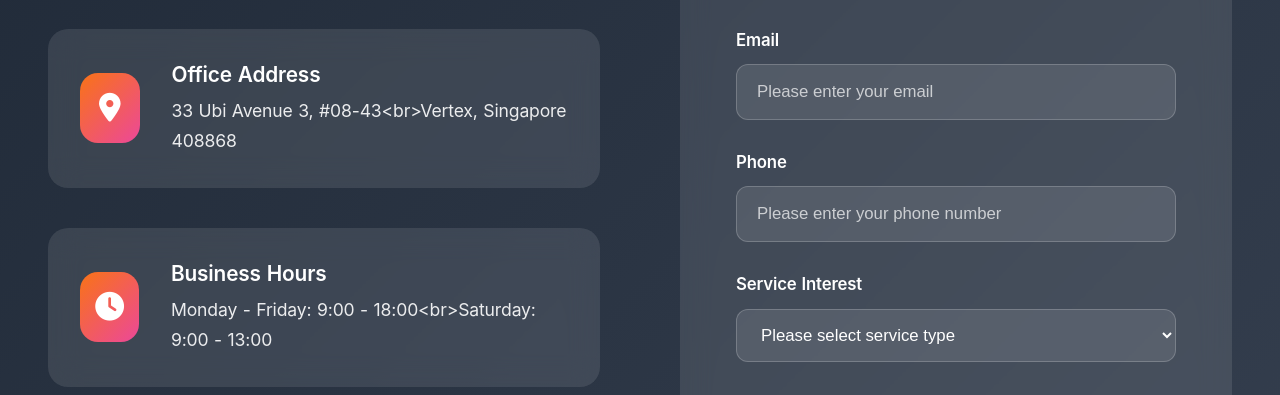
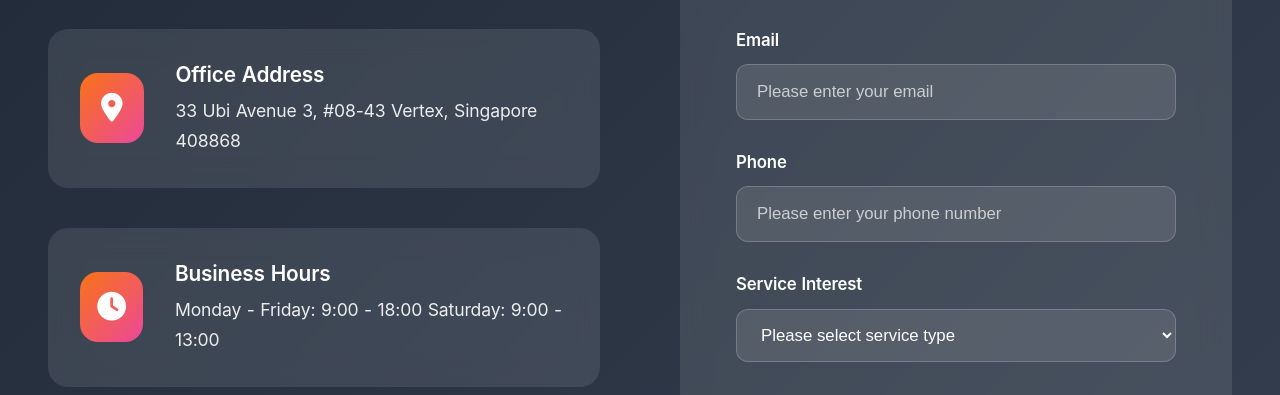
Before and after one commit to jtsgai/hycfo-website, a plain HTML site: page index.html in a window 1280 px wide. Shown: the part 7564-7959 px from the top of the page. Drawn offline with Linux system fonts and the light colour scheme.

Commit message:
Update index.html

```diff
--- a/index.html
+++ b/index.html
@@ -2281,7 +2281,7 @@
                             </div>
                             <div>
                                 <h3 data-zh="公司地址" data-en="Office Address">Office Address</h3>
-                                <p data-zh="33 Ubi Avenue 3, #08-43<br>Vertex, Singapore 408868" data-en="33 Ubi Avenue 3, #08-43<br>Vertex, Singapore 408868">33 Ubi Avenue 3, #08-43<br>Vertex, Singapore 408868</p>
+                                <p data-zh="33 Ubi Avenue 3, #08-43 Vertex, Singapore 408868" data-en="33 Ubi Avenue 3, #08-43 Vertex, Singapore 408868">33 Ubi Avenue 3, #08-43<br>Vertex, Singapore 408868</p>
                             </div>
                         </div>
 
@@ -2291,7 +2291,7 @@
                             </div>
                             <div>
                                 <h3 data-zh="营业时间" data-en="Business Hours">Business Hours</h3>
-                                <p data-zh="周一至周五: 9:00 - 18:00<br>周六: 9:00 - 13:00" data-en="Monday - Friday: 9:00 - 18:00<br>Saturday: 9:00 - 13:00">Monday - Friday: 9:00 - 18:00<br>Saturday: 9:00 - 13:00</p>
+                                <p data-zh="周一至周五: 9:00 - 18:00 周六: 9:00 - 13:00" data-en="Monday - Friday: 9:00 - 18:00 Saturday: 9:00 - 13:00">Monday - Friday: 9:00 - 18:00<br>Saturday: 9:00 - 13:00</p>
                             </div>
                         </div>
 
```
